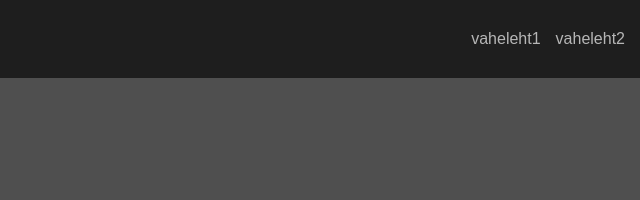
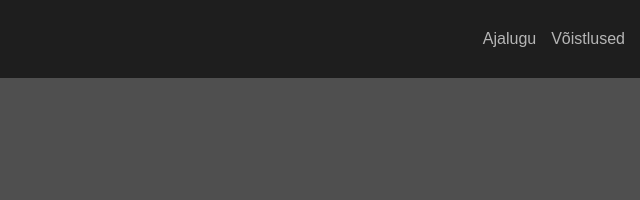
Before and after one commit to crackheadjoey/nomme_united, a plain HTML site: page pealeht.html in a window 1280 px wide. Shown: the top 200 px of the page, 640-1280 px from the left. Drawn offline with Linux system fonts and the light colour scheme.

Commit message:
lamp parandus

```diff
--- a/pealeht.html
+++ b/pealeht.html
@@ -14,8 +14,8 @@
             <a href="pealeht.html"><img width="50px" length="50px" src="http://www.fcnommu.ee/images/logo2.png"></a>
             <div class="links">
                 <ul>
-                    <li><a href="vaheleht1.html">vaheleht1</a></li>
-                    <li><a href="vaheleht2.html">vaheleht2</a></li>
+                    <li><a href="vaheleht1.html">Ajalugu</a></li>
+                    <li><a href="vaheleht2.html">Võistlused</a></li>
                 </ul>
             </div>
         </nav>
```
